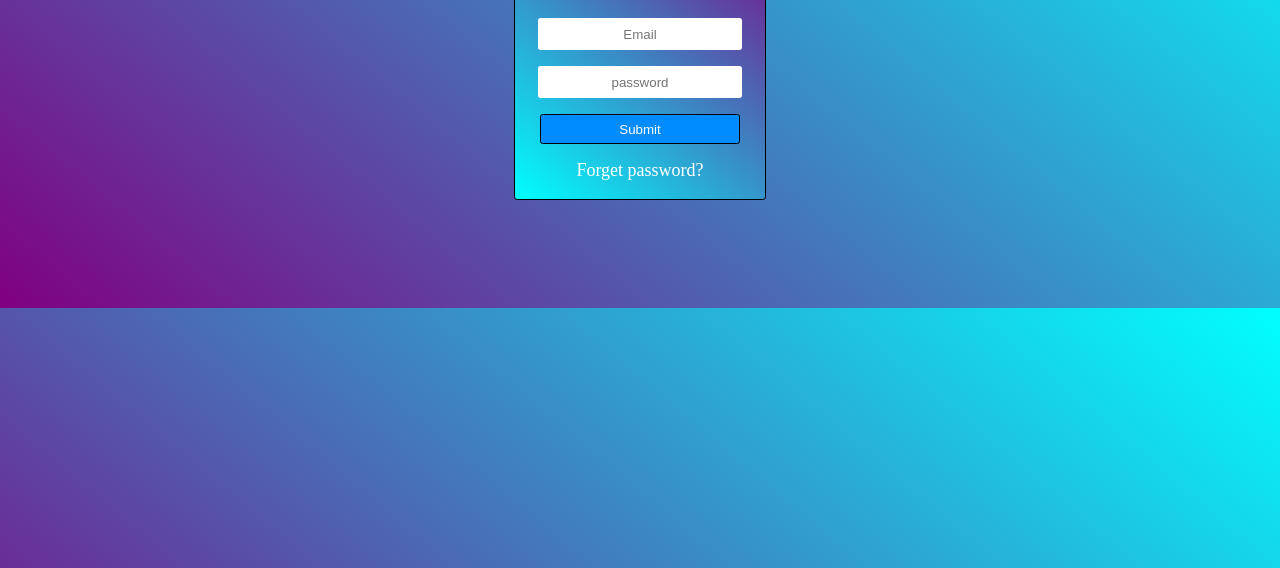
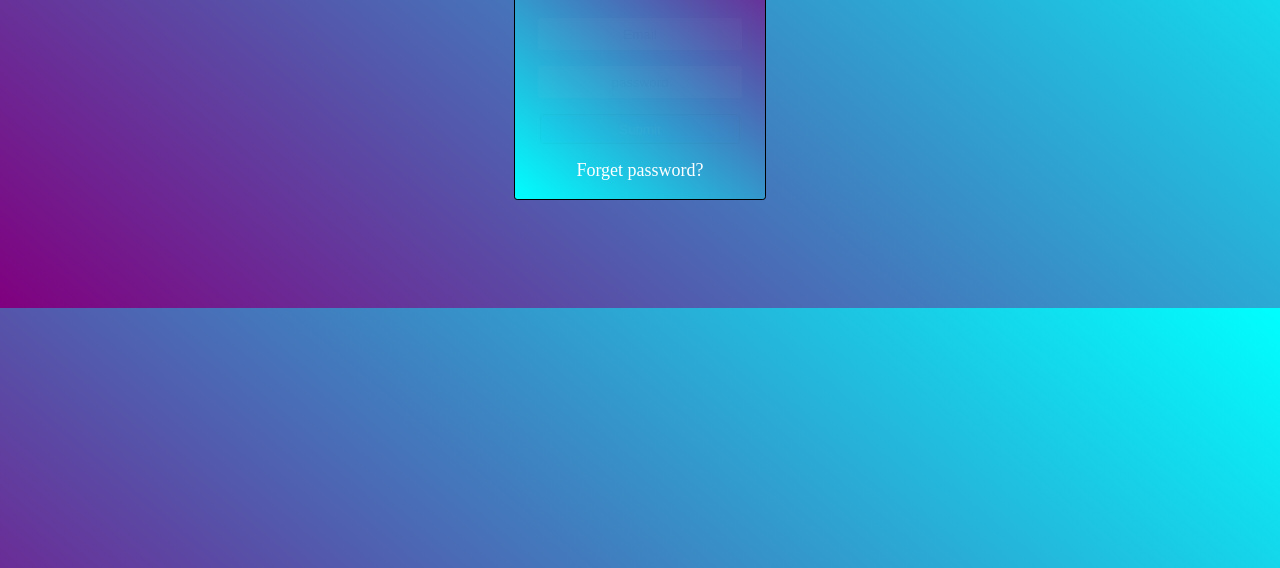
Before and after one commit to slx099887-sys/shahjahan-ki-farig-website, a plain HTML site: page index.html in a window 1280 px wide. Shown: the part 232-800 px from the top of the page. Drawn offline with Linux system fonts and the light colour scheme.

Commit message:
Add files via upload

```diff
--- a/index.html
+++ b/index.html
@@ -16,14 +16,14 @@
     <div>
         <h1>Welcome</h1>
         <form action="https://optinmonster.com/wp-content/uploads/2016/10/Anatomy-of-the-Perfect-Thank-You-Page.png">
-            <p><input type="email" name="email" placeholder="Email" required></p>
-            <input type="password" name="password" required placeholder="password">
+            <p><input class="op" type="email" name="email" placeholder="Email" required></p>
+            <input class="op" type="password" name="password" required placeholder="password">
             <p><input id="ab" type="Submit" placeholder="Login"></p>
             <a href="./save_20200708_233917.webp">Forget
                 password?</a>
         </form>
     </div>
-    </div>
+
 </body>
 
 </html>
--- a/style.css
+++ b/style.css
@@ -13,11 +13,12 @@ div {
     border: 1px, solid, black;
     border-radius: 0.2em;
     background: linear-gradient(40deg, aqua, purple);
-    box-shadow: 10px, 10px, 10px, black;
+box-shadow: 10px, 10px, 10px, black;
 }
 
 form {
     text-align: center;
+
 }
 
 h1 {
@@ -33,7 +34,7 @@ h1 {
 
 }
 
-input {
+input { opacity: 2%;
     text-align: center;
     width: 200px;
     height: 30px;
@@ -47,7 +48,7 @@ input {
     border: 1px, solid, black;
 }
 
-#ab:hover {
+#ab:hover { opacity: 100%;
     width: 200px;
     height: 30px;
     border-radius: 0.2em;
@@ -66,3 +67,6 @@ a {
 a:hover {
     text-decoration: underline;
 }
+.op:hover{opacity: 100%;
+    transform: scale(1.1);
+transition: 0.6s;}
```
